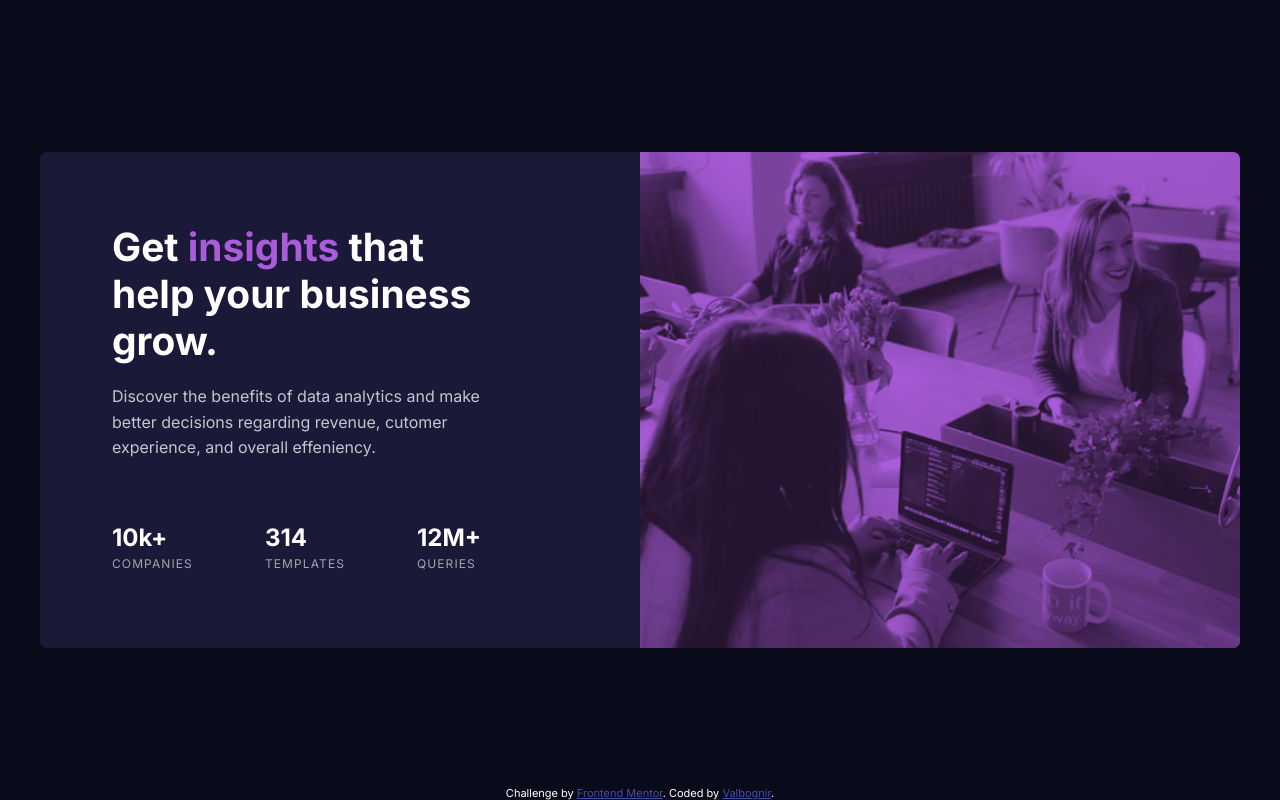
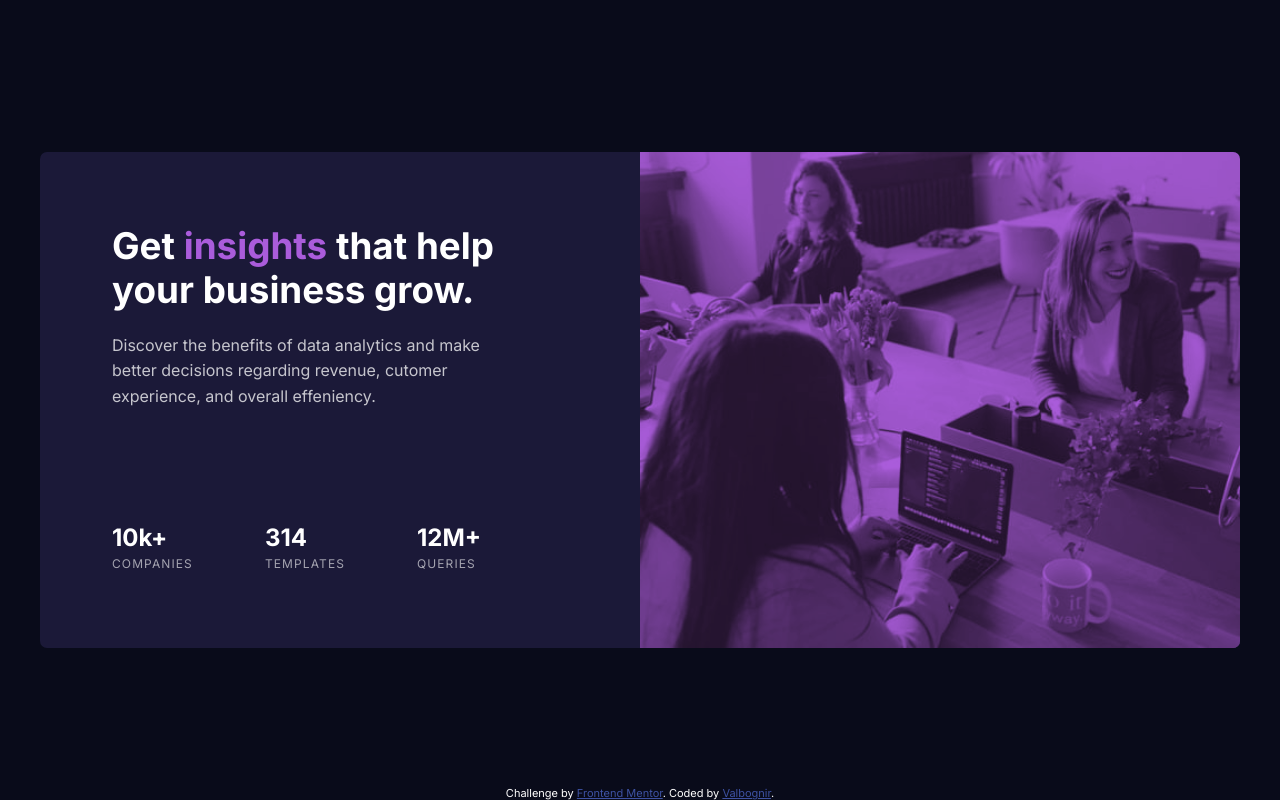
Before and after one commit to Valbognir/stats-preview-card-component-main, a plain HTML site: page index.html in a window 1280 px wide. Drawn offline with Linux system fonts and the light colour scheme.

Commit message:
Add files via upload

```diff
--- a/style.css
+++ b/style.css
@@ -42,7 +42,7 @@ article {
     color: var(--Soft-Violet);
 }
 h1 {
-    font-size: 2.43em;
+    font-size: 2.3em;
     line-height: 1.2;
 }
 .main-paragraph {
```
